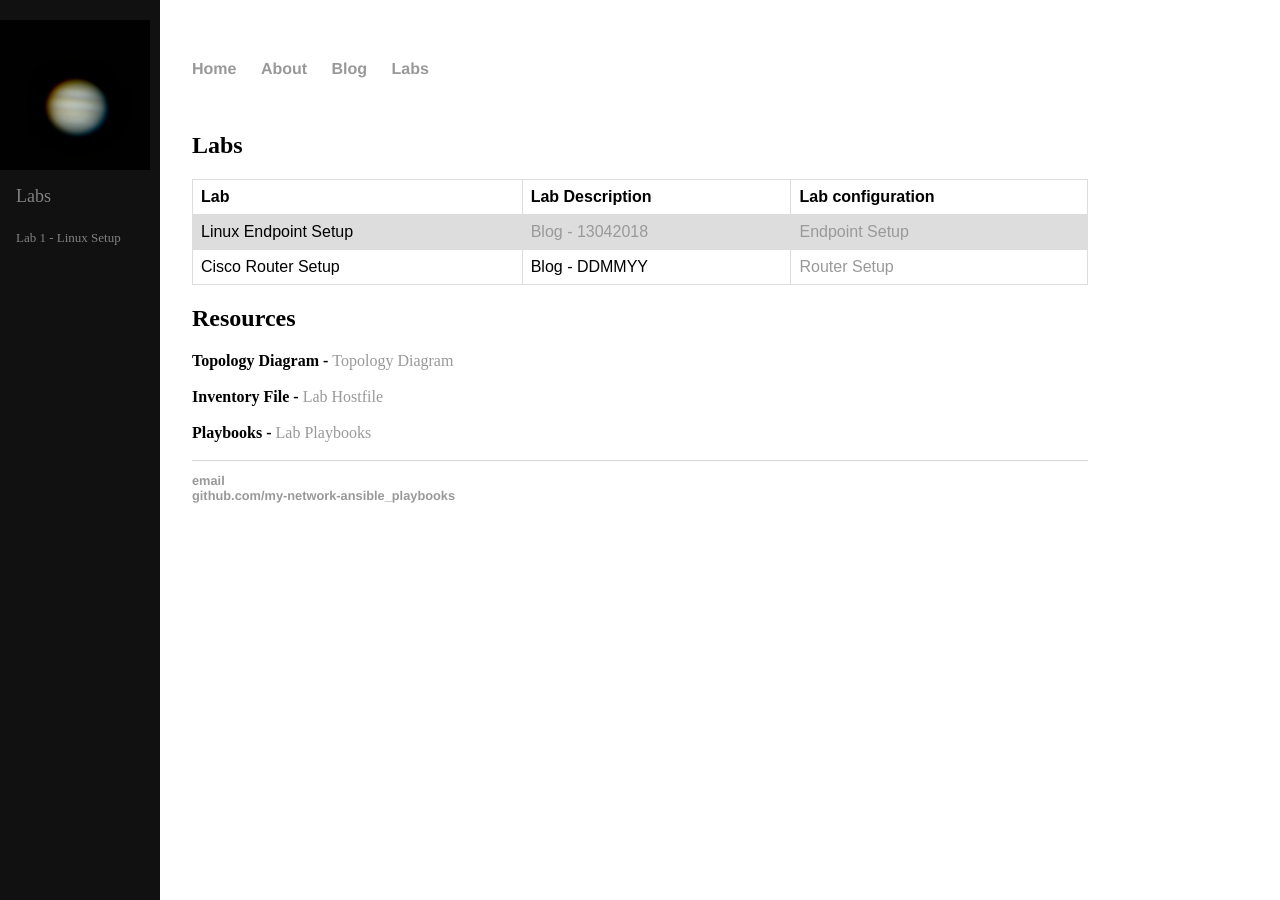
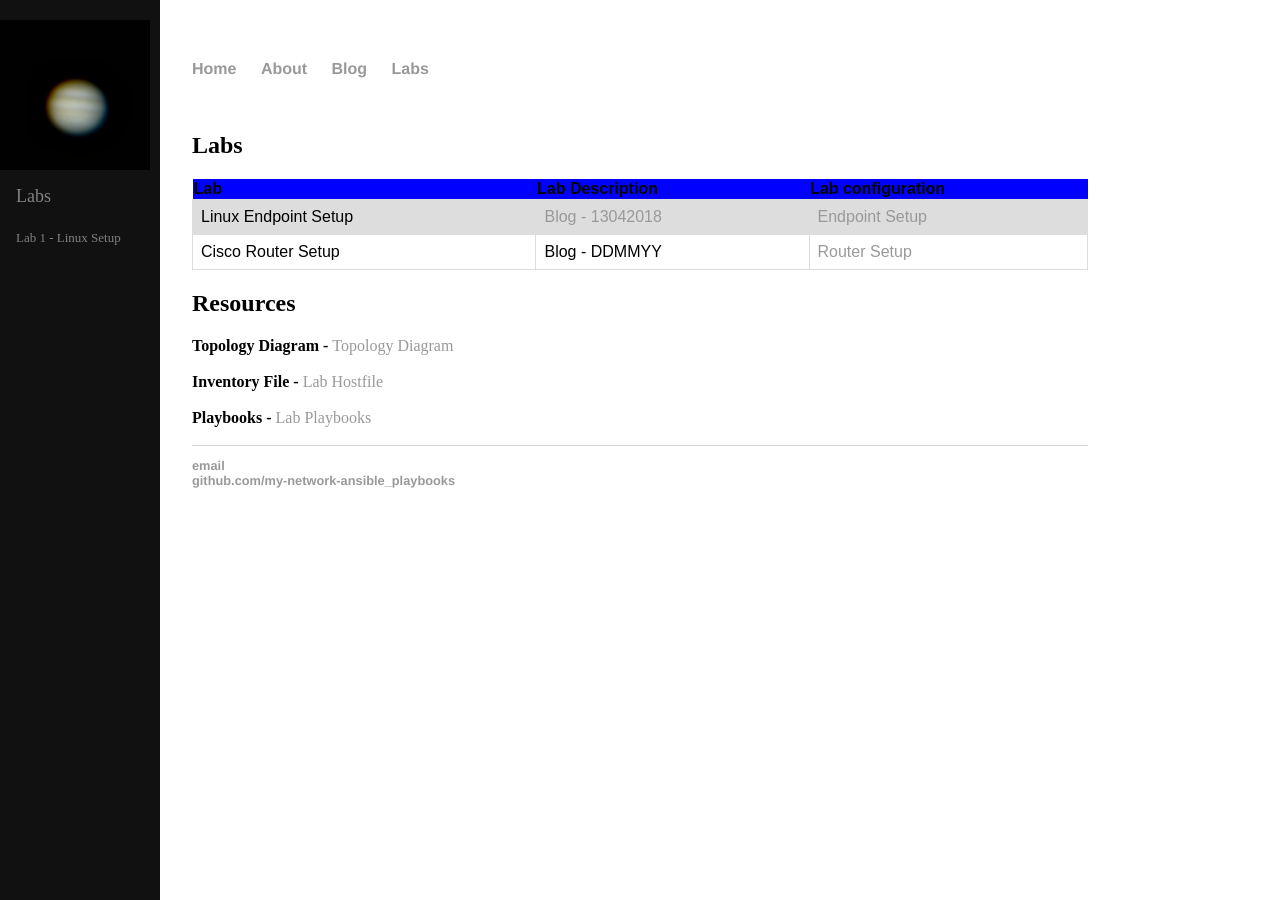
Before and after one commit to craigeowen/craigeowen.github.io, a Jekyll site: the page built from ansible/index.html, in a window 1280 px wide. Built offline with Jekyll 4.4.1, drawn with Linux system fonts in a browser that asks for light colours.

Commit message:
Update index.html

```diff
--- a/ansible/index.html
+++ b/ansible/index.html
@@ -21,12 +21,8 @@ table {
 }
 
 th {
-    background-colour:DodgerBlue;
-    colour:White;
-    border: 1px solid #dddddd;
-    text-align: left;
-    padding: 8px;
-    }
+    background-color: #0000ff;
+}
 
 td {
     border: 1px solid #dddddd;
```
